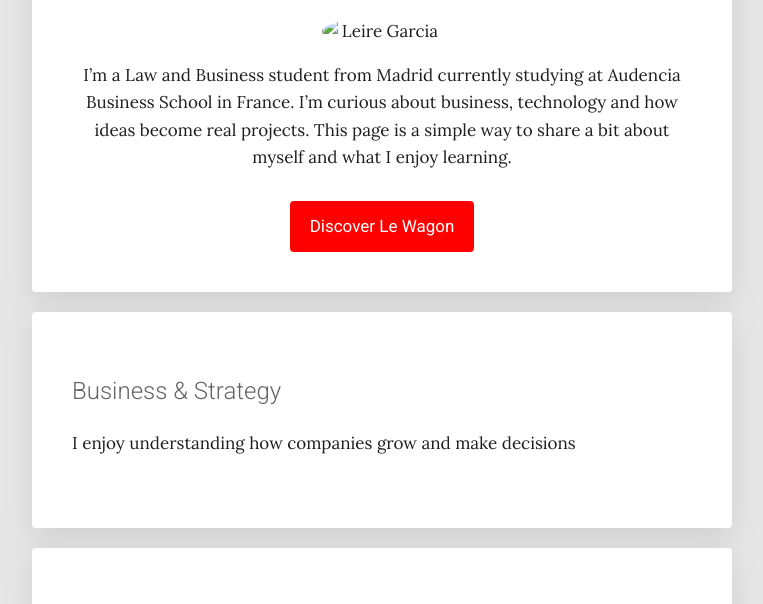
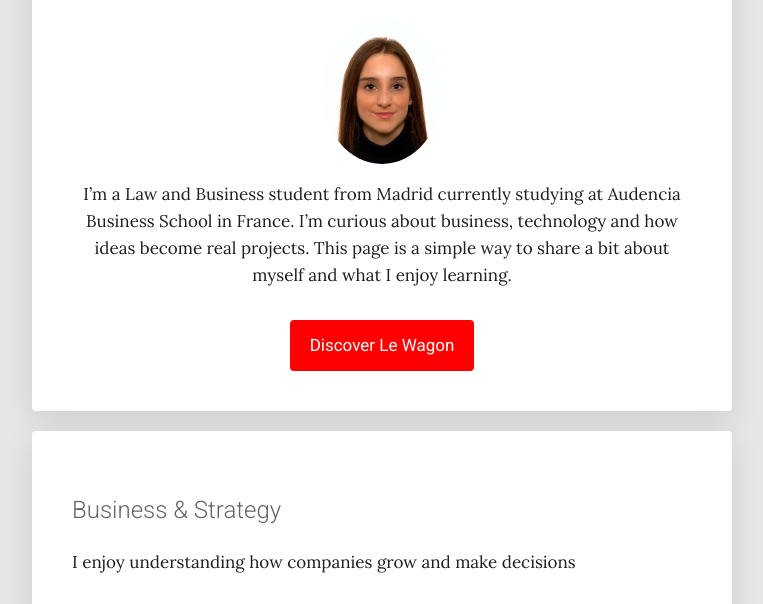
Before and after one commit to leire-garcia/my-profile, a plain HTML site: page index.html in a window 1280 px wide. Shown: the part 156-760 px from the top of the page, without its empty margins (258-1021 px from the left). Drawn offline with Linux system fonts and the light colour scheme.

Commit message:
Update index.html

```diff
--- a/index.html
+++ b/index.html
@@ -18,7 +18,7 @@
 
 <div class="card-white text-center">
 	<h1>Hello I´m Leire:)</h1>
-	<img src="images/imagen.jpg" alt="Leire Garcia" class="img-circle">
+	<img src="images/profile-picture.png" alt="Leire Garcia" class="img-circle">
 	<p>
 	I’m a Law and Business student from Madrid currently studying at Audencia Business School in France.
 I’m curious about business, technology and how ideas become real projects.
```
